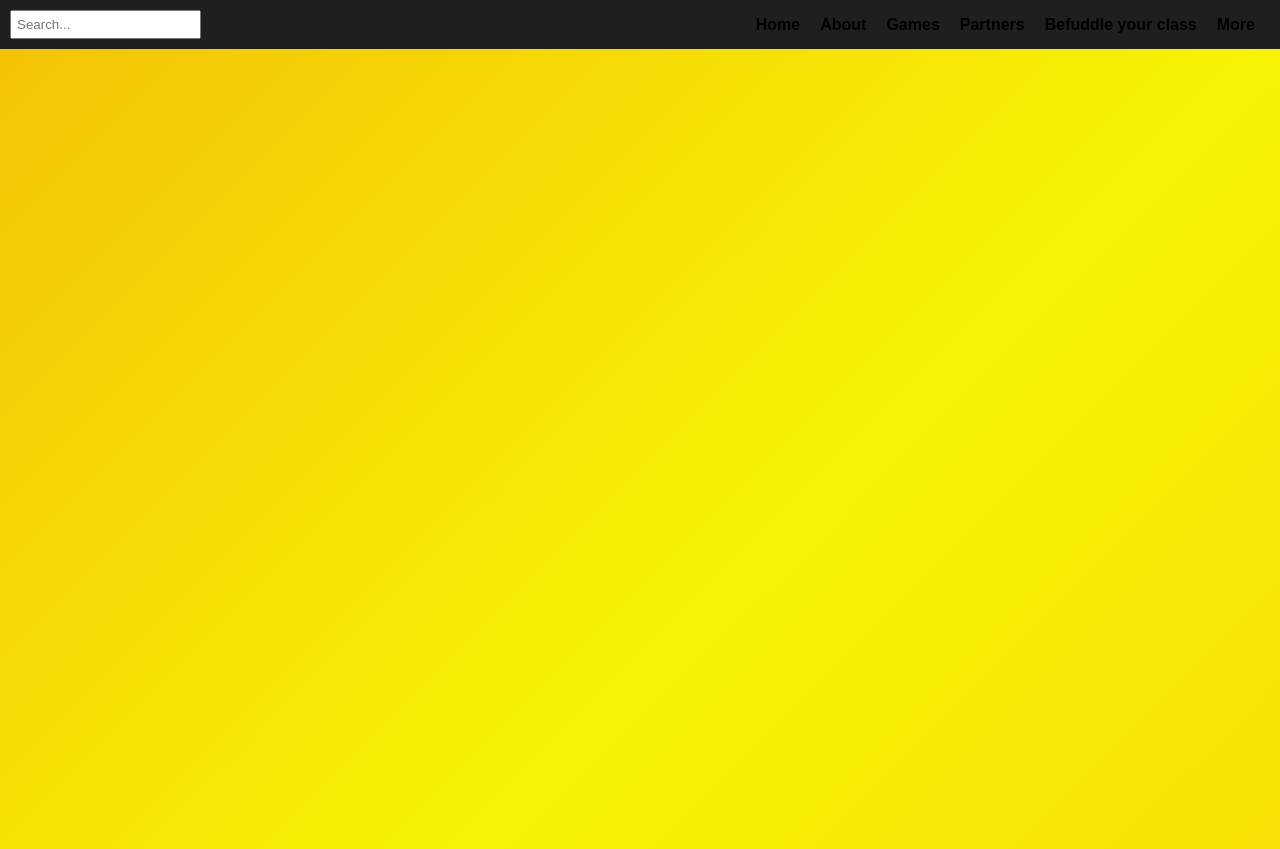
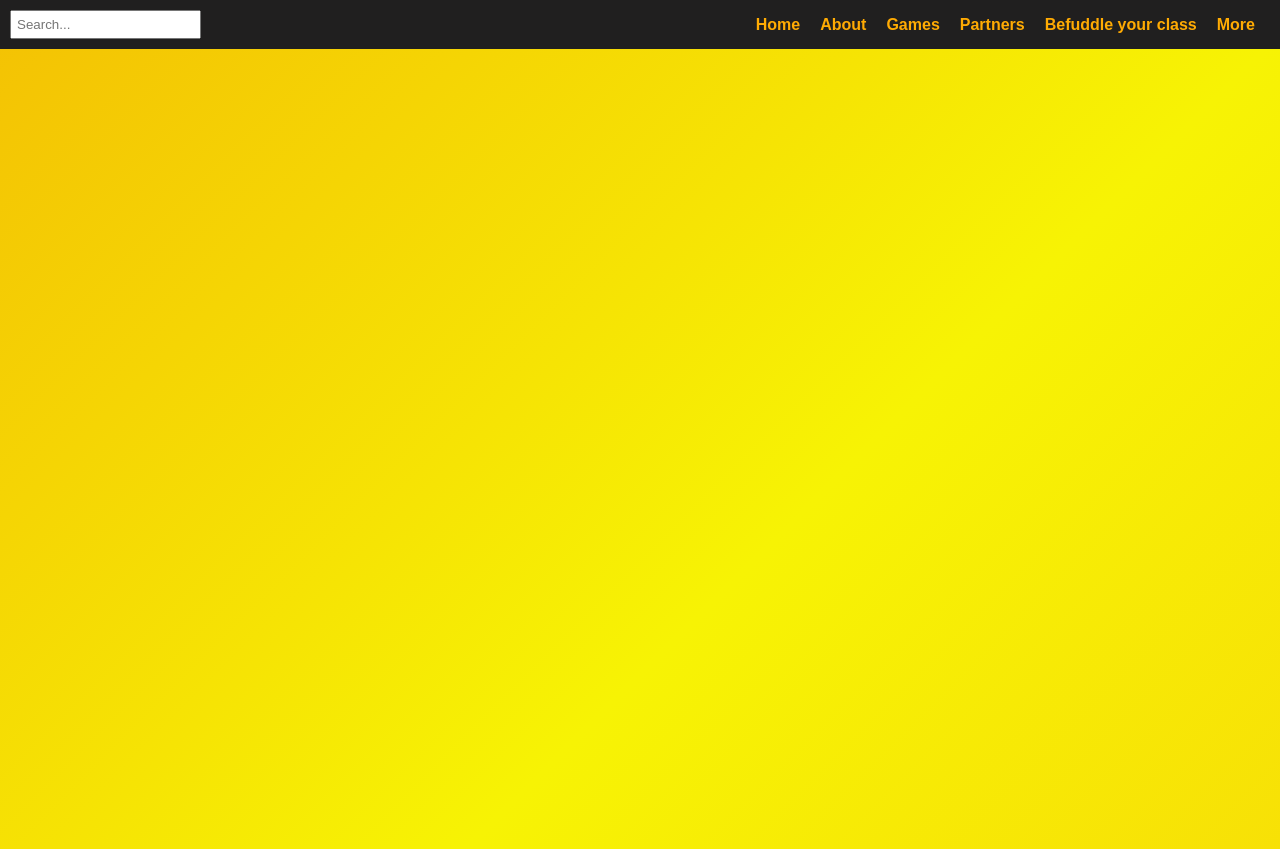
Before and after one commit to arjunchintamaneni/JasonHub1, a plain HTML site: page index.html in a window 1280 px wide. Drawn offline with Linux system fonts and the light colour scheme.

Commit message:
Jake Paul

```diff
--- a/index.html
+++ b/index.html
@@ -76,7 +76,7 @@
 
     nav ul li a {
       text-decoration: none;
-      color: #000000;
+      color: #ffab03;
       font-weight: bold;
       padding: 5px;
     }
```
